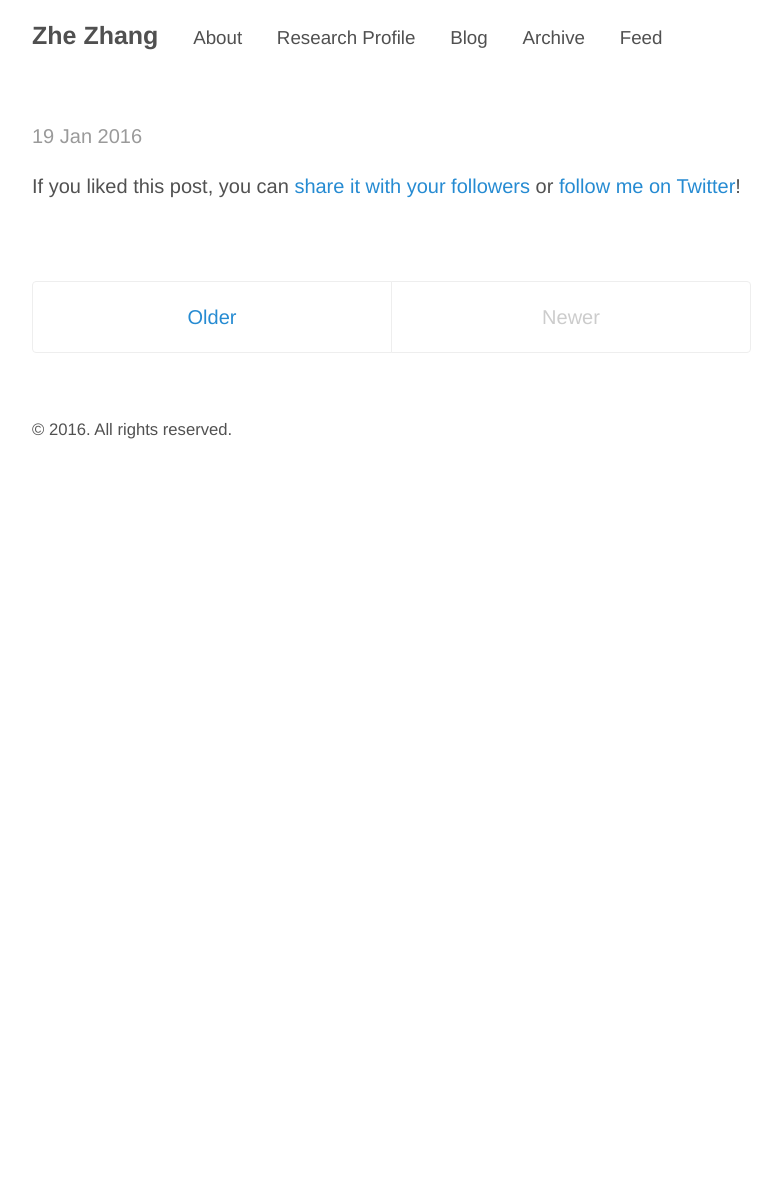
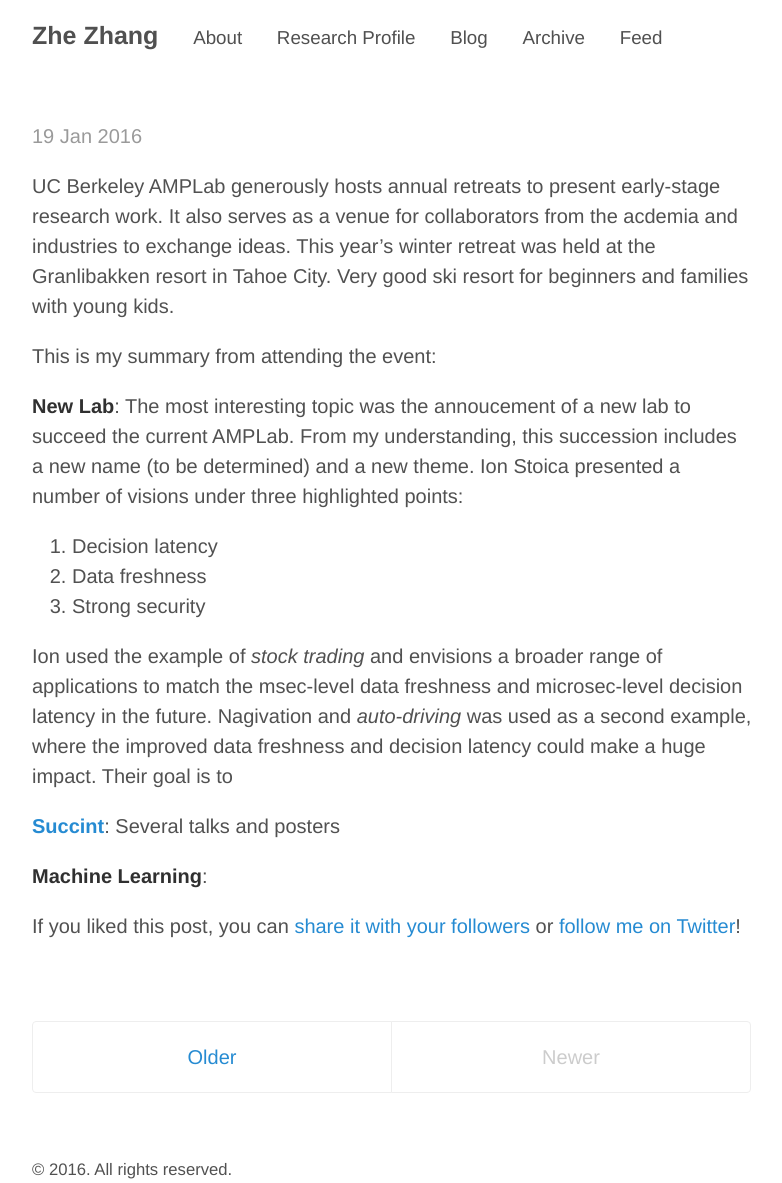
Before and after one commit to zhe-thoughts/zhe-thoughts.github.io, a Jekyll site: the page built from index.html, in a window 1280 px wide. Shown: the whole page, without its empty margins (248-1030 px from the left). Built offline with Jekyll 4.4.1, drawn with Linux system fonts in a browser that asks for light colours; the list of posts is cut into pages by our own code; before the commit the page ends 900 px from its top, so only the background shows below that.

Commit message:
Update 2016-01-19-AMPLab-Retreat-Summary.md

```diff
--- a/_posts/2016-01-19-AMPLab-Retreat-Summary.md
+++ b/_posts/2016-01-19-AMPLab-Retreat-Summary.md
@@ -2,6 +2,20 @@
 layout: post
 title: Note: AMPLab Winter Retreat
 ---
+UC Berkeley AMPLab generously hosts annual retreats to present early-stage research work. It also serves as a venue for collaborators from the acdemia and industries to exchange ideas. This year's winter retreat was held at the Granlibakken resort in Tahoe City. Very good ski resort for beginners and families with young kids.
 
+This is my summary from attending the event:
+
+**New Lab**: The most interesting topic was the annoucement of a new lab to succeed the current AMPLab. From my understanding, this succession includes a new name (to be determined) and a new theme. Ion Stoica presented a number of visions under three highlighted points:
+
+1. Decision latency
+2. Data freshness
+3. Strong security
+
+Ion used the example of *stock trading* and envisions a broader range of applications to match the msec-level data freshness and microsec-level decision latency in the future. Nagivation and *auto-driving* was used as a second example, where the improved data freshness and decision latency could make a huge impact. Their goal is to
+
+**[Succint](https://amplab.cs.berkeley.edu/publication/succinct-enabling-queries-on-compressed-data/)**: Several talks and posters
+
+**Machine Learning**:
 
 {% include twitter_plug.html %}
```
